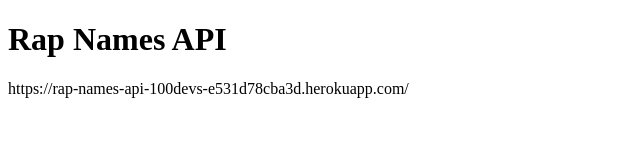
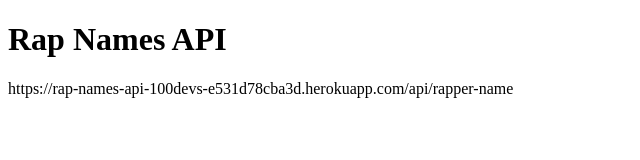
Before and after one commit to deanp04/rap-names-api, a website: page index.html in a window 1280 px wide. Shown: the whole page, without its empty margins (0-640 px from the left). Drawn offline with Linux system fonts and the light colour scheme.

Commit message:
updated html documentation

```diff
--- a/index.html
+++ b/index.html
@@ -7,6 +7,6 @@
 </head>
 <body>
     <h1>Rap Names API</h1>
-    <p>https://rap-names-api-100devs-e531d78cba3d.herokuapp.com/</p>
+    <p>https://rap-names-api-100devs-e531d78cba3d.herokuapp.com/api/rapper-name</p>
 </body>
 </html>
```
